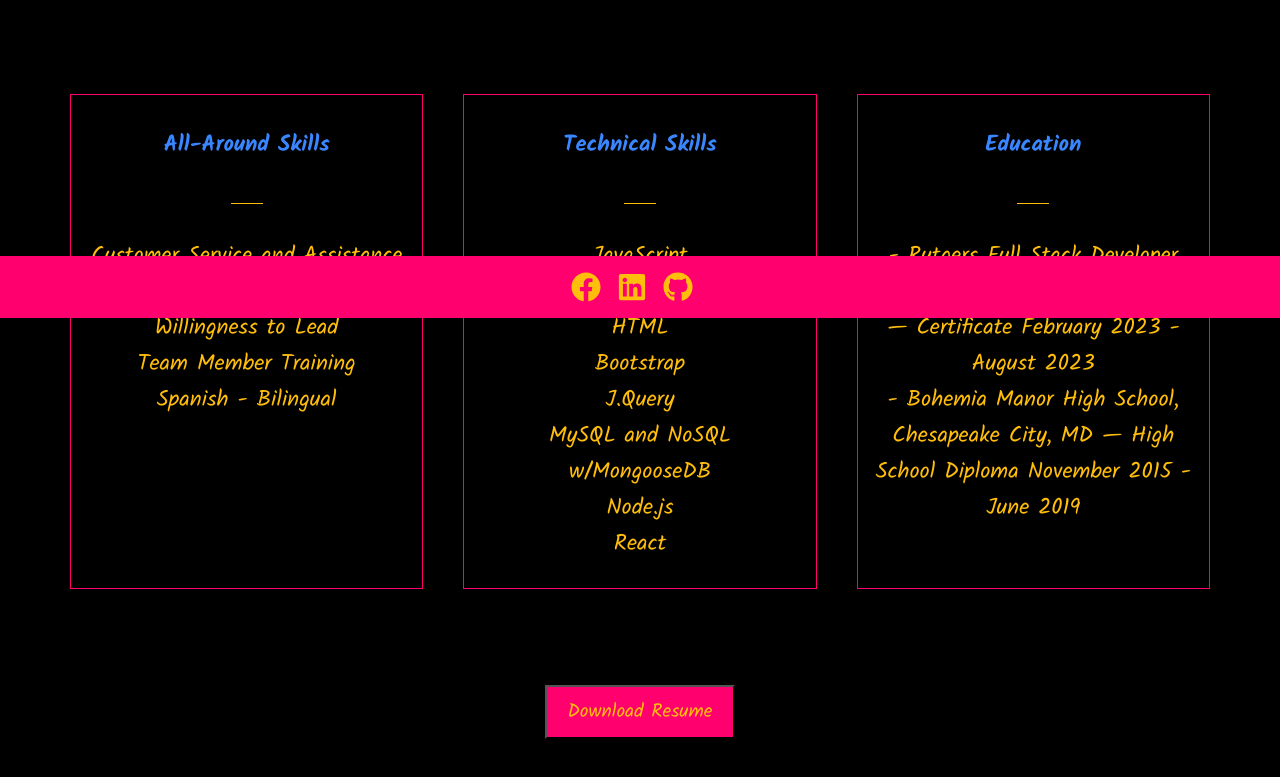
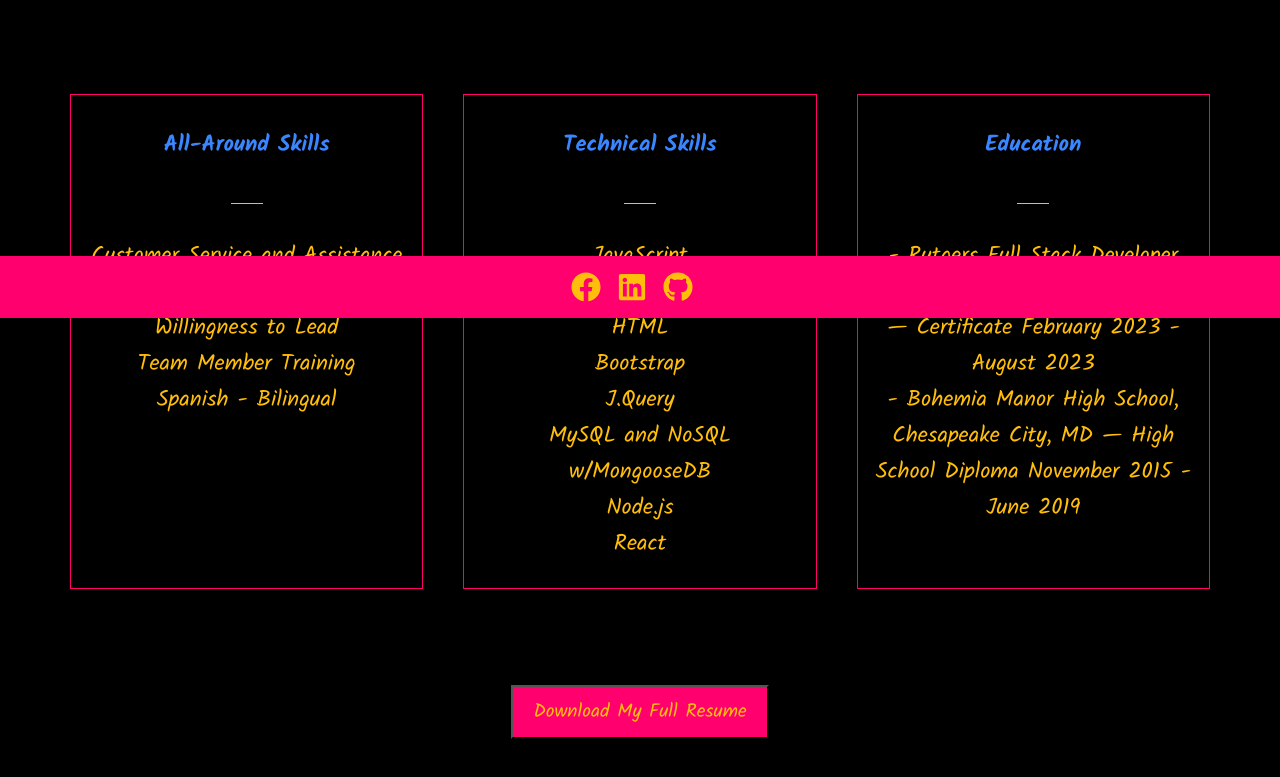
Before and after one commit to Jadyngg19/portfolio-remastered, a React (Create React App) app in the folder portfolio-remastered/: page /Resume in a window 1280 px wide. Shown: the part 482-1259 px from the top of the page. Built offline with nearby package versions, Linux system fonts and the light colour scheme.

Commit message:
Changing resume button text

```diff
--- a/portfolio-remastered/src/components/HeroImg4.js
+++ b/portfolio-remastered/src/components/HeroImg4.js
@@ -60,7 +60,7 @@ const HeroImg4 = () => {
     </div>
     <div className="button-container">
         <Button variant="primary" onClick={handleDownloadResume}>
-          Download Resume
+          Download My Full Resume
         </Button>
       </div>
     </div>
```
